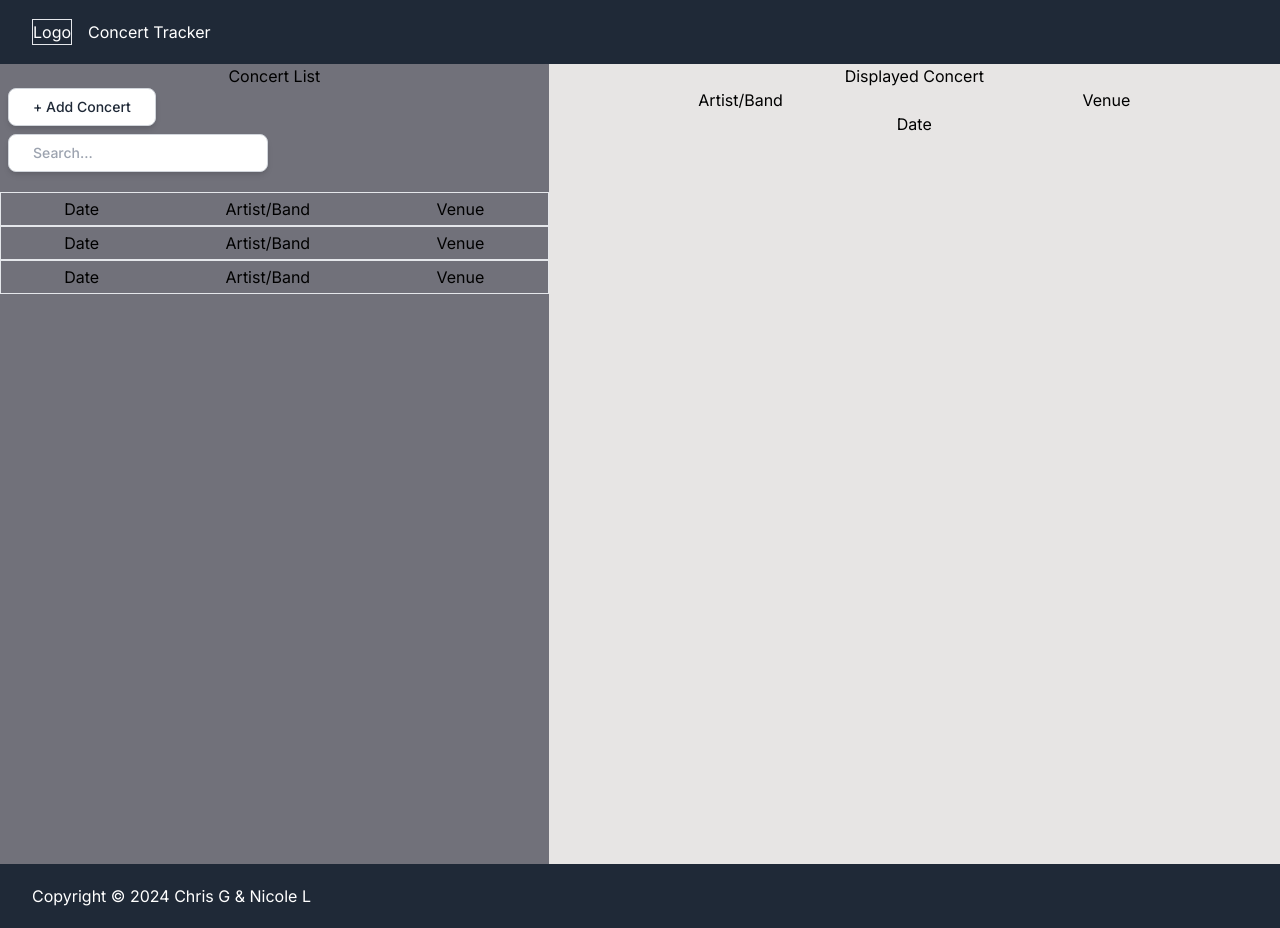
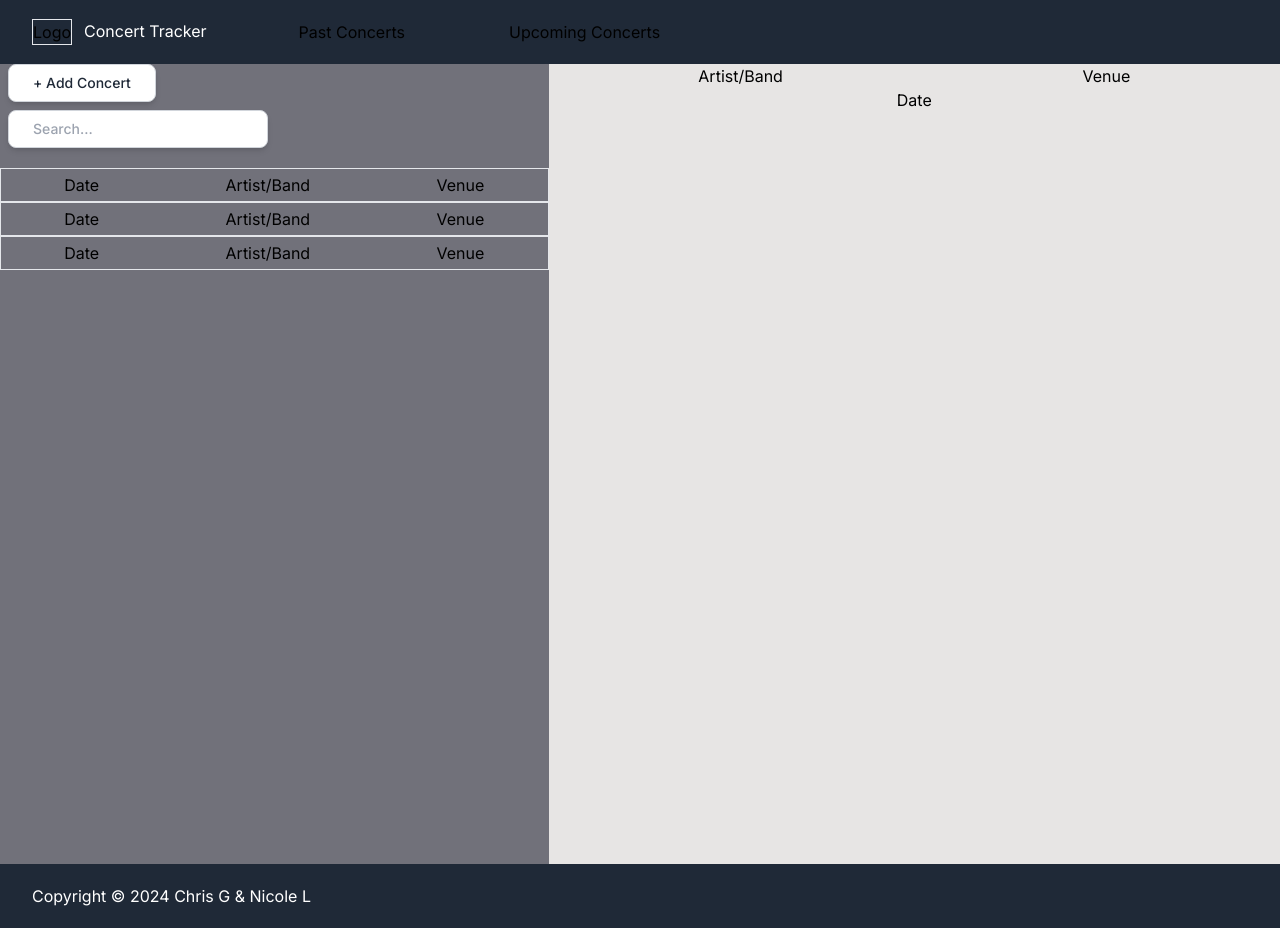
Before and after one commit to ChrisGuenther333/react-concert-app, a Next.js app in the folder react-concert-app/: page / in a window 1280 px wide. Built offline with nearby package versions, Linux system fonts and the light colour scheme.

Commit message:
Added a few buttons and small changes

```diff
--- /dev/null
+++ b/react-concert-app/app/Components/Elements/Logo/Logo.jsx
@@ -0,0 +1,8 @@
+import Photo from './TicketLogo.png'
+
+export default function Logo() {
+    return (
+        // <img src={Photo} alt="Logo" />
+        <span className='border'>Logo</span>
+    )
+}
--- a/react-concert-app/app/Components/Page-Layout/ConcertList.jsx
+++ b/react-concert-app/app/Components/Page-Layout/ConcertList.jsx
@@ -5,7 +5,6 @@ import SearchConcertInput from "../Elements/SearchConcertInput";
 export default function ConcertList() {
   return (
     <div className="text-center w-1/2 h-svh bg-zinc-500">
-      <h1>Concert List</h1>
       <div id="buttons" className=" mb-5">
         <AddConcertBtn />
         <SearchConcertInput />
--- a/react-concert-app/app/Components/Page-Layout/DisplayedConcert.jsx
+++ b/react-concert-app/app/Components/Page-Layout/DisplayedConcert.jsx
@@ -1,7 +1,6 @@
 export default function DisplayedConcert() {
     return (
       <div className="w-2/3 h-svh text-center bg-stone-200 text-black">
-        <h1>Displayed Concert</h1>
         <div className="flex justify-around">
           <h4>Artist/Band</h4>
           <h4>Venue</h4>
--- a/react-concert-app/app/Components/Page-Layout/NavBar.jsx
+++ b/react-concert-app/app/Components/Page-Layout/NavBar.jsx
@@ -1,9 +1,14 @@
+import Logo from "../Elements/Logo/Logo.jsx"
+
 export default function NavBar() {
     return (
         <nav className="bg-gray-800 flex h-16 items-center mx-auto px-8">
-            {/* <image src="../Elements/TicketLogo.png" /> */}
-            <span className="me-4 border text-white">Logo</span>
-            <span className="text-white">Concert Tracker</span>
+            <div className="flex">
+                <Logo/>
+                <span className="text-white ms-3">Concert Tracker</span>
+            </div>
+            <button className="mx-20 p-3 hover:bg-gray-500">Past Concerts</button>
+            <button className="p-3 hover:bg-gray-500">Upcoming Concerts</button>
         </nav>
     )
 }
```
Also changed, not shown: react-concert-app/app/Components/Elements/Logo/TicketLogo.png (renamed from react-concert-app/app/Components/Elements/TicketLogo.png).
